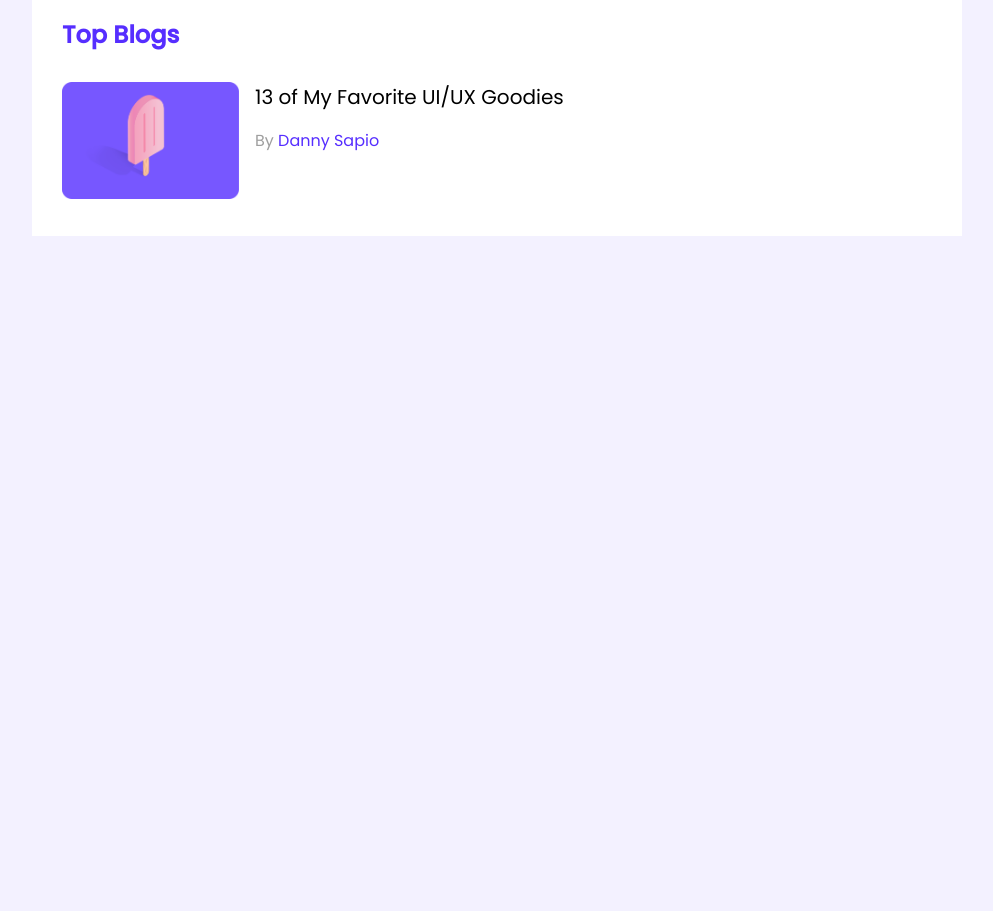
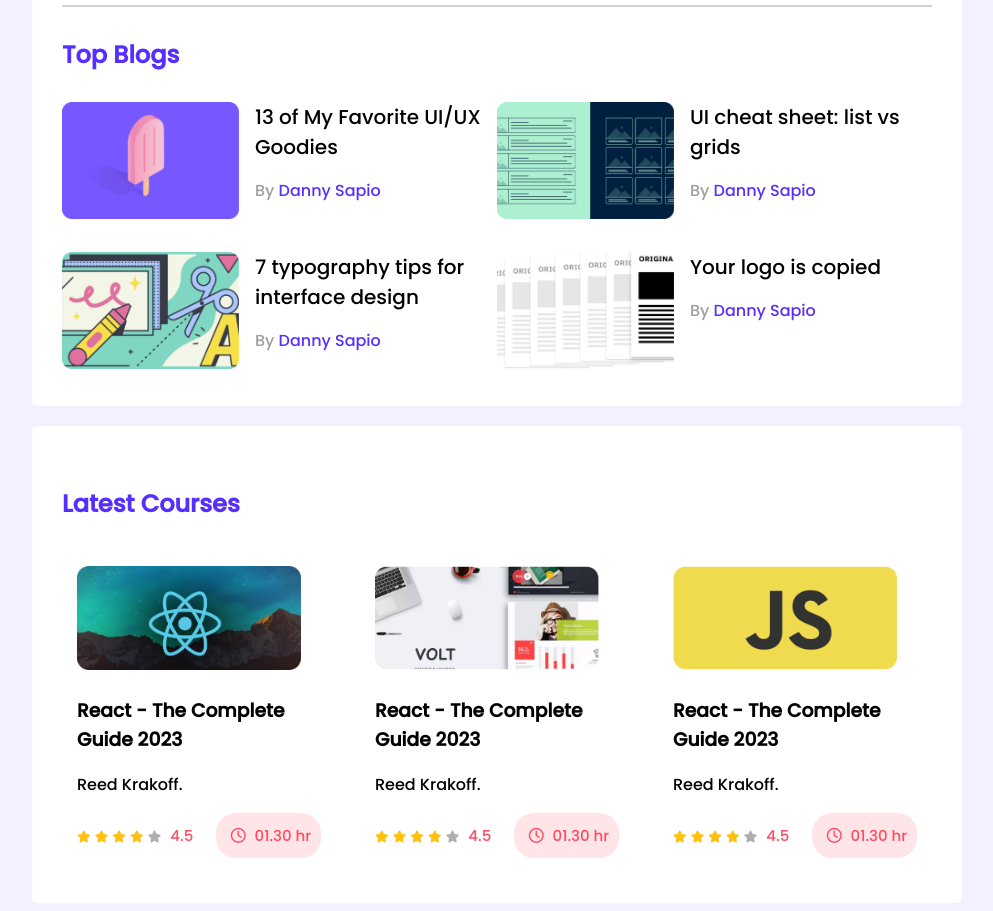
Before and after one commit to Sf-Shohag71/Leader-board-landing-page, a plain HTML site: page index.html in a window 1280 px wide. Shown: the part 339-1250 px from the top of the page, without its empty margins (143-1136 px from the left). Before the commit the page ends 800 px from the top, so only its background shows below. Drawn offline with Linux system fonts and the light colour scheme.

Commit message:
Responsive Design

```diff
--- a/index.html
+++ b/index.html
@@ -1,69 +1,168 @@
 <!DOCTYPE html>
 <html lang="en">
   <head>
-    <meta charset="UTF-8">
-    <meta http-equiv="X-UA-Compatible" content="IE=edge">
-    <meta name="viewport" content="width=device-width, initial-scale=1.0">
+    <meta charset="UTF-8" />
+    <meta http-equiv="X-UA-Compatible" content="IE=edge" />
+    <meta name="viewport" content="width=device-width, initial-scale=1.0" />
     <title>Leader-Board</title>
-    <link rel="stylesheet" href="styles/style.css">
-    <link rel="preconnect" href="https://fonts.googleapis.com"><link rel="preconnect" href="https://fonts.gstatic.com" crossorigin><link href="https://fonts.googleapis.com/css2?family=Open+Sans&family=Poppins&family=Work+Sans&display=swap" rel="stylesheet">
+    <link rel="stylesheet" href="styles/style.css" />
+    <!-- Font Awesome -->
+    <script
+      src="https://kit.fontawesome.com/0eee5abce7.js"
+      crossorigin="anonymous"
+    ></script>
   </head>
   <body>
-    <!-- Header start -->
-    <header>
-
-    </header>
+    <!-- Header star activet -->
+    <header></header>
     <!-- Header end -->
     <main>
       <section class="container">
         <div class="top-players">
-                <h2 class="section-title">
-                    Top Players
-                </h2>
+          <h2 class="section-title">Top Players</h2>
           <div class="players">
             <div class="player">
-                        <img src="images/players/player-1.png" alt="">
+              <img src="images/players/player-1.png" alt="" />
               <h3 class="player-name">Top-player-1</h3>
             </div>
             <div class="player">
-                        <img src="images/players/player-2.png" alt="">
+              <img src="images/players/player-2.png" alt="" />
               <h3 class="player-name">Top-player-2</h3>
             </div>
             <div class="player">
-                        <img src="images/players/player-3.png" alt="">
+              <img src="images/players/player-3.png" alt="" />
               <h3 class="player-name">Top-player-3</h3>
             </div>
             <div class="player">
-                        <img src="images/players/player-4.png" alt="">
+              <img src="images/players/player-4.png" alt="" />
               <h3 class="player-name">Top-player-4</h3>
             </div>
             <div class="player">
-                        <img src="images/players/player-5.png" alt="">
+              <img src="images/players/player-5.png" alt="" />
               <h3 class="player-name">Top-player-5</h3>
             </div>
             <div class="player">
-                        <img src="images/players/player-6.png" alt="">
+              <img src="images/players/player-6.png" alt="" />
               <h3 class="player-name">Top-player-6</h3>
             </div>
           </div>
         </div>
-            <hr>
+        <hr />
         <div class="top-blogs">
-                <h2 class="section-title">
-                    Top Blogs
-                </h2>
+          <h2 class="section-title">Top Blogs</h2>
           <div class="blogs">
             <article class="blog">
               <div class="thumbnail">
-                            <img src="images/blogs/blog-1.png" alt="">
+                <img src="images/blogs/blog-1.png" alt="" />
               </div>
               <div class="blog-info">
                 <div class="blog-title">13 of My Favorite UI/UX Goodies</div>
                 <p class="blog-author">By <a href="">Danny Sapio</a></p>
               </div>
             </article>
+            <article class="blog">
+              <div class="thumbnail">
+                <img src="images/blogs/blog-2.png" alt="" />
+              </div>
+              <div class="blog-info">
+                <div class="blog-title">UI cheat sheet: list vs grids</div>
+                <p class="blog-author">By <a href="">Danny Sapio</a></p>
+              </div>
+            </article>
+            <article class="blog">
+              <div class="thumbnail">
+                <img src="images/blogs/blog-3.png" alt="" />
+              </div>
+              <div class="blog-info">
+                <div class="blog-title">
+                  7 typography tips for interface design
+                </div>
+                <p class="blog-author">By <a href="">Danny Sapio</a></p>
+              </div>
+            </article>
+            <article class="blog">
+              <div class="thumbnail">
+                <img src="images/blogs/blog-4.png" alt="" />
+              </div>
+              <div class="blog-info">
+                <div class="blog-title">Your logo is copied</div>
+                <p class="blog-author">By <a href="">Danny Sapio</a></p>
+              </div>
+            </article>
           </div>
         </div>
+      </section>
+      <!-- Latest Courses -->
+      <section class="container">
+        <h2 class="section-title">Latest Courses</h2>
+        <article class="courses">
+          <div class="course">
+            <div class="course-banner">
+                <img src="images/courses/course-1.png" alt="" />
+              </div>
+              <div class="course-description">
+                <h3 class="course-title">React - The Complete Guide 2023</h3>
+                <p class="course-instructor">Reed Krakoff.</p>
+              </div>
+              <div class="course-info">
+                <div>
+                  <i class="fa-solid fa-star active"></i>
+                  <i class="fa-solid fa-star active"></i>
+                  <i class="fa-solid fa-star active"></i>
+                  <i class="fa-solid fa-star active"></i>
+                  <i class="fa-solid fa-star inactive"></i>
+                  <span>4.5</span>
+                </div>
+                <div class="course-duration">
+                    <i class="fa-regular fa-clock"></i><span> 01.30 hr</span>
+                </div>
+              </div>
+          </div>
+          <div class="course">
+            <div class="course-banner">
+                <img src="images/courses/course-2.png" alt="" />
+              </div>
+              <div class="course-description">
+                <h3 class="course-title">React - The Complete Guide 2023</h3>
+                <p class="course-instructor">Reed Krakoff.</p>
+              </div>
+              <div class="course-info">
+                <div>
+                  <i class="fa-solid fa-star active"></i>
+                  <i class="fa-solid fa-star active"></i>
+                  <i class="fa-solid fa-star active"></i>
+                  <i class="fa-solid fa-star active"></i>
+                  <i class="fa-solid fa-star inactive"></i>
+                  <span>4.5</span>
+                </div>
+                <div class="course-duration">
+                    <i class="fa-regular fa-clock"></i><span> 01.30 hr</span>
+                </div>
+              </div>
+          </div>
+          <div class="course">
+            <div class="course-banner">
+                <img src="images/courses/course-3.png" alt="" />
+              </div>
+              <div class="course-description">
+                <h3 class="course-title">React - The Complete Guide 2023</h3>
+                <p class="course-instructor">Reed Krakoff.</p>
+              </div>
+              <div class="course-info">
+                <div>
+                  <i class="fa-solid fa-star active"></i>
+                  <i class="fa-solid fa-star active"></i>
+                  <i class="fa-solid fa-star active"></i>
+                  <i class="fa-solid fa-star active"></i>
+                  <i class="fa-solid fa-star inactive"></i>
+                  <span>4.5</span>
+                </div>
+                <div class="course-duration">
+                    <i class="fa-regular fa-clock"></i><span> 01.30 hr</span>
+                </div>
+              </div>
+          </div>
+        </article>
       </section>
     </main>
   </body>
--- a/styles/style.css
+++ b/styles/style.css
@@ -8,12 +8,15 @@
 }
 main {
   display: flex;
-  justify-content: center;
+  align-items: center;
+  flex-direction: column;
 }
 .container {
   width: 870px;
   background: white;
   padding: 30px;
+  border-radius: 5px;
+  margin-top: 20px;
 }
 /* Top players section's styles */
 .section-title {
@@ -37,7 +40,15 @@
 .player-name {
   margin-left: 16px;
 }
+hr {
+  border: 1px solid #d1d1d1;
+}
 /* Top Blog styles */
+.blogs {
+  display: grid;
+  grid-template-columns: repeat(2, 1fr);
+  grid-row-gap: 26px;
+}
 .blog {
   display: flex;
 }
@@ -51,10 +62,10 @@
 .blog-title {
   font-size: 20px;
 }
-.blog-author{
-    color: #9F9F9F;
-    font-size: 16px;
-    font-weight: 400px;
+.blog-author {
+  color: #9f9f9f;
+  font-size: 16px;
+  font-weight: 400px;
 }
 .blog-author a {
   color: #562eff;
@@ -62,3 +73,66 @@
   font-size: 16px;
   text-decoration: none;
 }
+/* Course Section Styles */
+.courses{
+  display: grid;
+  grid-template-columns: repeat(3, 1fr);
+  grid-column-gap: 24px;
+}
+.course{
+  padding: 15px;
+}
+.course-banner img {
+  width: 224px;
+  height: 104px;
+}
+.course-info {
+  display: flex;
+  align-items: center;
+  justify-content: space-between;
+}
+.fa-star {
+  font-size: 12px;
+}
+.fa-star.active {
+  color: #ffc014;
+}
+.fa-star.inactive {
+  color: #aeaeae;
+}
+.course-duration {
+  background: #ffe4e8;
+  border-radius: 20px;
+  padding: 10px;
+}
+.course-duration i,span{
+  color: #FF4A60;
+  margin-left: 5px;
+  font-size: 15px;
+}
+
+/* Media Queries */
+/* For Mobile Device */
+@media only screen and (max-width: 688px) {
+  .container{
+    width: 100%;
+  }
+  .section-title{
+    text-align: center;
+  }
+  .players, .blogs, .courses{
+    grid-template-columns: repeat(1, 1fr);
+    justify-items: center;
+  }
+  .player, .course{
+    flex-direction: column;
+  }
+}
+@media only screen and (min-width:668px) and (max-width: 992px) {
+  .container{
+    width: 100%;
+  }
+  .players, .courses{
+    grid-template-columns: repeat(2, 1fr);
+  }
+}
```
Lines whose indentation alone changed are shown as unchanged.
